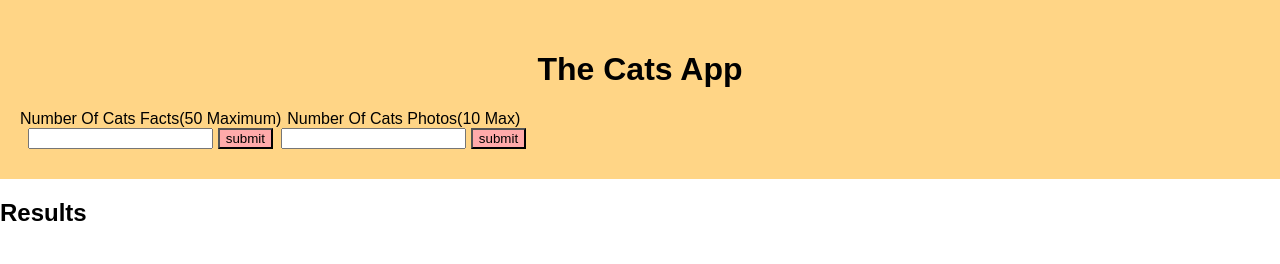
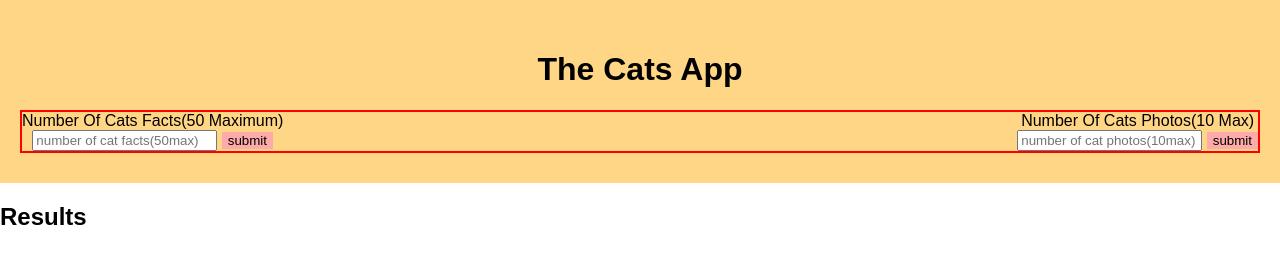
Before and after one commit to jonny3937/CATS-API, a website built with Vite: page index.html in a window 1280 px wide. Built offline with nearby package versions, Linux system fonts and the light colour scheme.

Commit message:
added some css

```diff
--- a/index.html
+++ b/index.html
@@ -13,13 +13,13 @@
       <div>
         <label for="number of cats">number of cats facts(50 maximum)</label>
          <br>
-        <input type="text">
+        <input type="text" placeholder="number of cat facts(50max)">
         <button class="btn"  type="submit">submit</button>
       </div>
       <div>
         <label for="number of cats">number of cats photos(10 max)</label>
         <br>
-        <input type="text">
+        <input type="text" placeholder="number of cat photos(10max)">
         <button class="btn" type="submit">submit</button>
       </div>
     </section>
--- a/src/style.css
+++ b/src/style.css
@@ -14,13 +14,19 @@ body {
   align-content: space-between;
   text-transform: capitalize;
   flex-direction: row;
+  justify-content: center;
 
 }
 .divs{
   display: flex;
   flex-direction: row;
   align-items: center;
+  border: 2px solid red;
+  justify-content: space-between;git
 }
 .btn{
   background-color: #FFAAAA;
+  border-radius: .5px;
+  border: none;
+
 }
```
